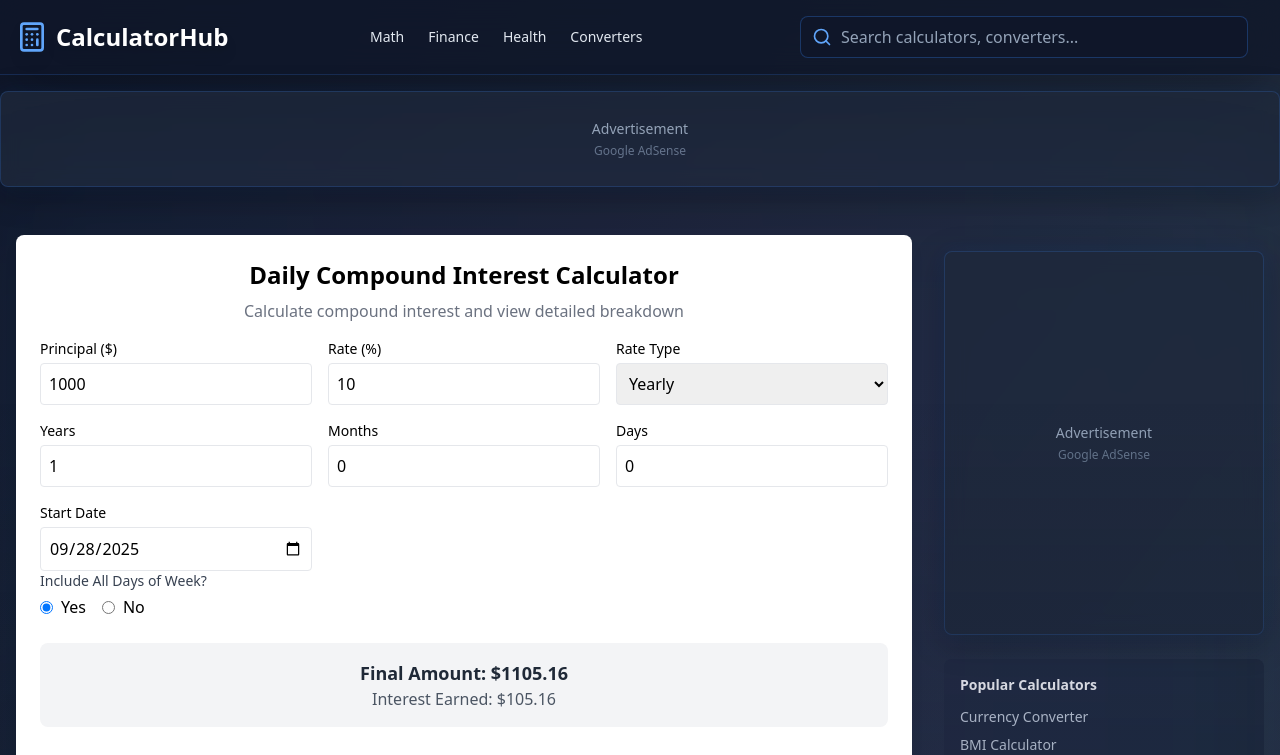
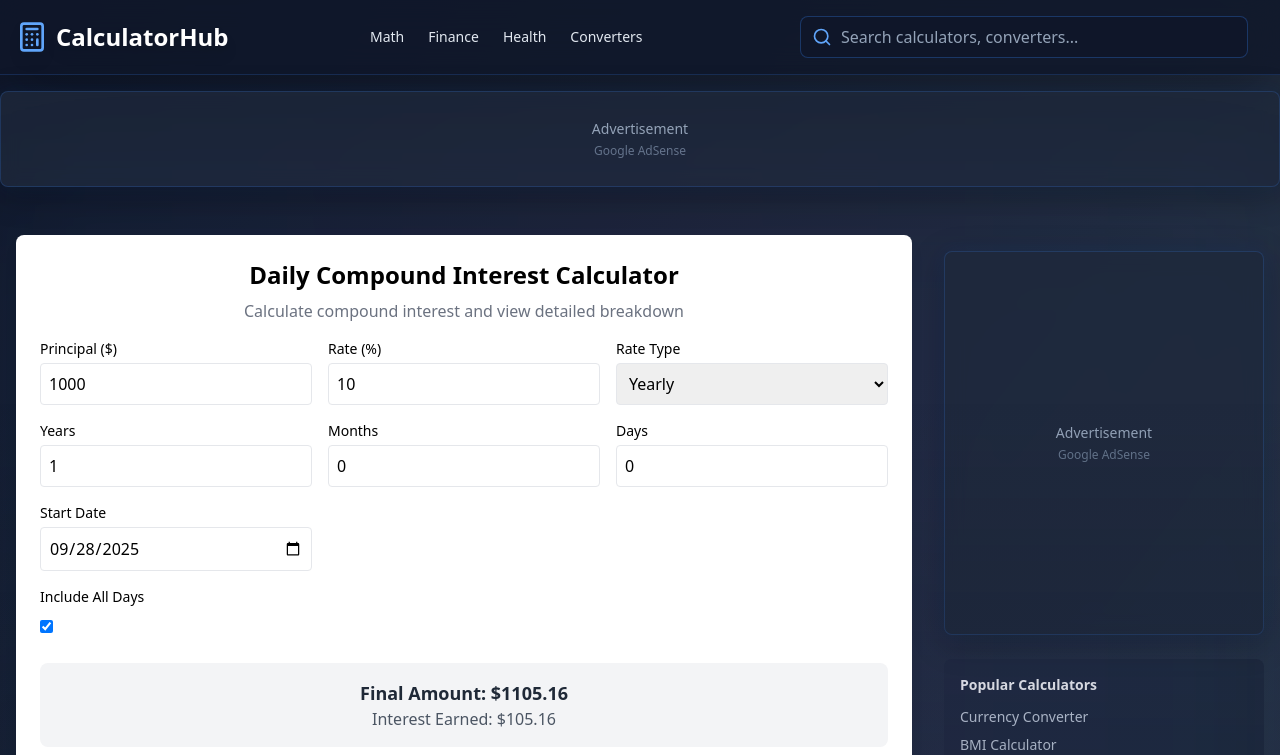
Before and after one commit to RofiqulIsalm/WebToolKits, a React (Vite) app: page /compound-interest-calculator in a window 1280 px wide. Shown: the top 755 px of the page. Built offline with nearby package versions, Linux system fonts and the light colour scheme.

Commit message:
Updated CompoundInterestCalculator.tsx

```diff
--- a/src/pages/CompoundInterestCalculator.tsx
+++ b/src/pages/CompoundInterestCalculator.tsx
@@ -14,13 +14,11 @@ const CompoundCalculator: React.FC = () => {
   const [timeMonths, setTimeMonths] = useState<number>(0);
   const [timeDays, setTimeDays] = useState<number>(0);
   const [rateType, setRateType] = useState("yearly");
-
   const [startDate, setStartDate] = useState<string>(
     new Date().toISOString().split("T")[0]
   );
 
-
-  const [includeAllDays, setIncludeAllDays] = useState<"yes" | "no">("yes");
+  const [includeAllDays, setIncludeAllDays] = useState(true);
   const [selectedDays, setSelectedDays] = useState<string[]>([
     "Mon",
     "Tue",
@@ -221,50 +219,33 @@ const CompoundCalculator: React.FC = () => {
       </div>
 
       {/* Day Selector */}
-      <div>
-          <label className="block text-sm font-medium text-gray-700 mb-1">
-                Include All Days of Week?
+      <div className="mt-4">
+        <label className="block mb-2 text-sm font-medium">
+          Include All Days
         </label>
-          <div className="flex gap-4">
-            <label className="flex items-center gap-2">
         <input
-                type="radio"
-                name="includeDays"
-                value="yes"
-                checked={includeAllDays === "yes"}
-                onChange={() => setIncludeAllDays("yes")}
+          type="checkbox"
+          checked={includeAllDays}
+          onChange={(e) => setIncludeAllDays(e.target.checked)}
         />
-              Yes
-              </label>
-              <label className="flex items-center gap-2">
-                <input
-                  type="radio"
-                  name="includeDays"
-                  value="no"
-                  checked={includeAllDays === "no"}
-                  onChange={() => setIncludeAllDays("no")}
-                  />
-                  No
-              </label>
-          </div>
-
-
-        {includeAllDays === "no" && (
-              <div>
-                <label className="block text-sm font-medium text-gray-700 mb-1">
-                    Days to Include:
-                </label>
-                <div className="flex gap-2">
-                  {["M", "T", "W", "Th", "F", "S", "Su"].map((day) => (
-                    <label key={day} className="flex items-center gap-1">
-                      <input type="checkbox" />
+        {!includeAllDays && (
+          <div className="mt-2 flex flex-wrap gap-2">
+            {["Mon", "Tue", "Wed", "Thu", "Fri", "Sat", "Sun"].map((day) => (
+              <button
+                key={day}
+                type="button"
+                onClick={() => toggleDay(day)}
+                className={`px-3 py-1 rounded border ${
+                  selectedDays.includes(day)
+                    ? "bg-blue-600 text-white"
+                    : "bg-gray-200"
+                }`}
+              >
                 {day}
-                    </label>
+              </button>
             ))}
           </div>
-              </div>
         )}
-
       </div>
 
       {/* Results */}
```
Lines whose indentation alone changed are shown as unchanged.
